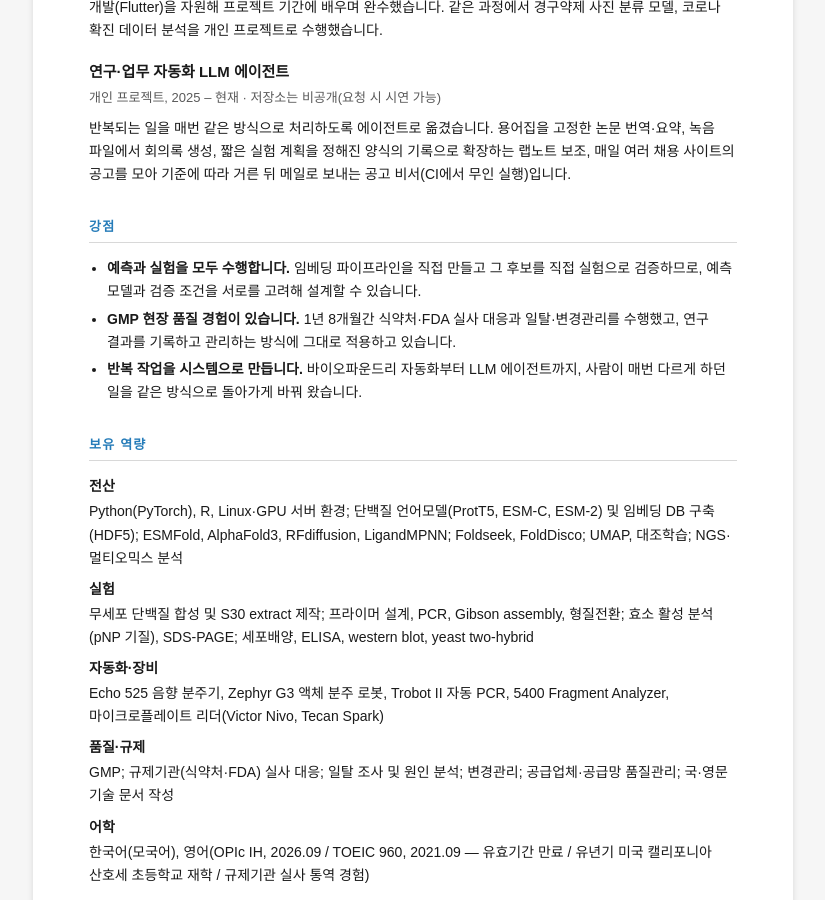
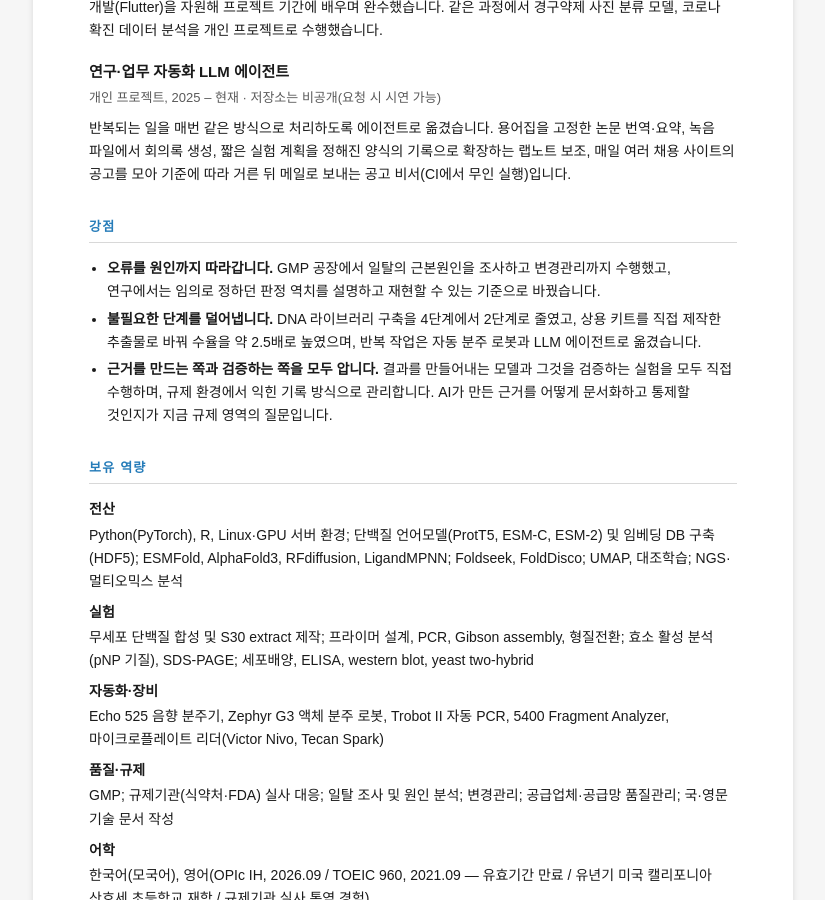
Before and after one commit to TinyKRex/tinykrex.github.io, a Jekyll site: the page built from cv-kr.html, in a window 1280 px wide and 900 px high, scrolled down 3240 px. Shown: the whole window, without its empty margins (227-1052 px from the left). Built offline with Jekyll 4.4.1, drawn with Linux system fonts in a browser that asks for light colours; some of the changed text lies outside the part shown.

Commit message:
cv: tagline·강점을 '오류 추적·비효율 제거' 축으로 재작성, PDF 재생성

```diff
--- a/cv-kr.html
+++ b/cv-kr.html
@@ -112,8 +112,8 @@ permalink: /cv-kr.html
     <img class="photo" src="/assets/img/profile-id.jpg" alt="강윤경 증명사진">
   </div>
 
-  <p class="tagline">예측으로 효소 후보를 고르고, 무세포 실험으로 직접 검증해, 그 결과로 다음 예측을
-  고치는 연구를 합니다. GMP 바이오의약품 공장에서 QA로 일한 경험이 있습니다.</p>
+  <p class="tagline">오류는 원인까지 따라가고, 불필요한 단계는 덜어냅니다. GMP 품질보증 현장에서도,
+  연구 과정을 설계할 때도 같은 방식으로 일해 왔습니다.</p>
 
   <h2>소개</h2>
   <p>단백질 언어모델과 무세포 단백질 합성·바이오파운드리 자동화를 연결해 메타게놈에서 신규 효소를
@@ -254,12 +254,14 @@ permalink: /cv-kr.html
 
   <h2>강점</h2>
   <ul>
-    <li><strong>예측과 실험을 모두 수행합니다.</strong> 임베딩 파이프라인을 직접 만들고 그 후보를 직접
-    실험으로 검증하므로, 예측 모델과 검증 조건을 서로를 고려해 설계할 수 있습니다.</li>
-    <li><strong>GMP 현장 품질 경험이 있습니다.</strong> 1년 8개월간 식약처·FDA 실사 대응과 일탈·변경관리를
-    수행했고, 연구 결과를 기록하고 관리하는 방식에 그대로 적용하고 있습니다.</li>
-    <li><strong>반복 작업을 시스템으로 만듭니다.</strong> 바이오파운드리 자동화부터 LLM 에이전트까지,
-    사람이 매번 다르게 하던 일을 같은 방식으로 돌아가게 바꿔 왔습니다.</li>
+    <li><strong>오류를 원인까지 따라갑니다.</strong> GMP 공장에서 일탈의 근본원인을 조사하고 변경관리까지
+    수행했고, 연구에서는 임의로 정하던 판정 역치를 설명하고 재현할 수 있는 기준으로 바꿨습니다.</li>
+    <li><strong>불필요한 단계를 덜어냅니다.</strong> DNA 라이브러리 구축을 4단계에서 2단계로 줄였고,
+    상용 키트를 직접 제작한 추출물로 바꿔 수율을 약 2.5배로 높였으며, 반복 작업은 자동 분주 로봇과
+    LLM 에이전트로 옮겼습니다.</li>
+    <li><strong>근거를 만드는 쪽과 검증하는 쪽을 모두 압니다.</strong> 결과를 만들어내는 모델과 그것을
+    검증하는 실험을 모두 직접 수행하며, 규제 환경에서 익힌 기록 방식으로 관리합니다. AI가 만든 근거를
+    어떻게 문서화하고 통제할 것인지가 지금 규제 영역의 질문입니다.</li>
   </ul>
 
   <h2>보유 역량</h2>
```
Also changed, not shown: cv.html (+12 -10 lines), 2 other files.
